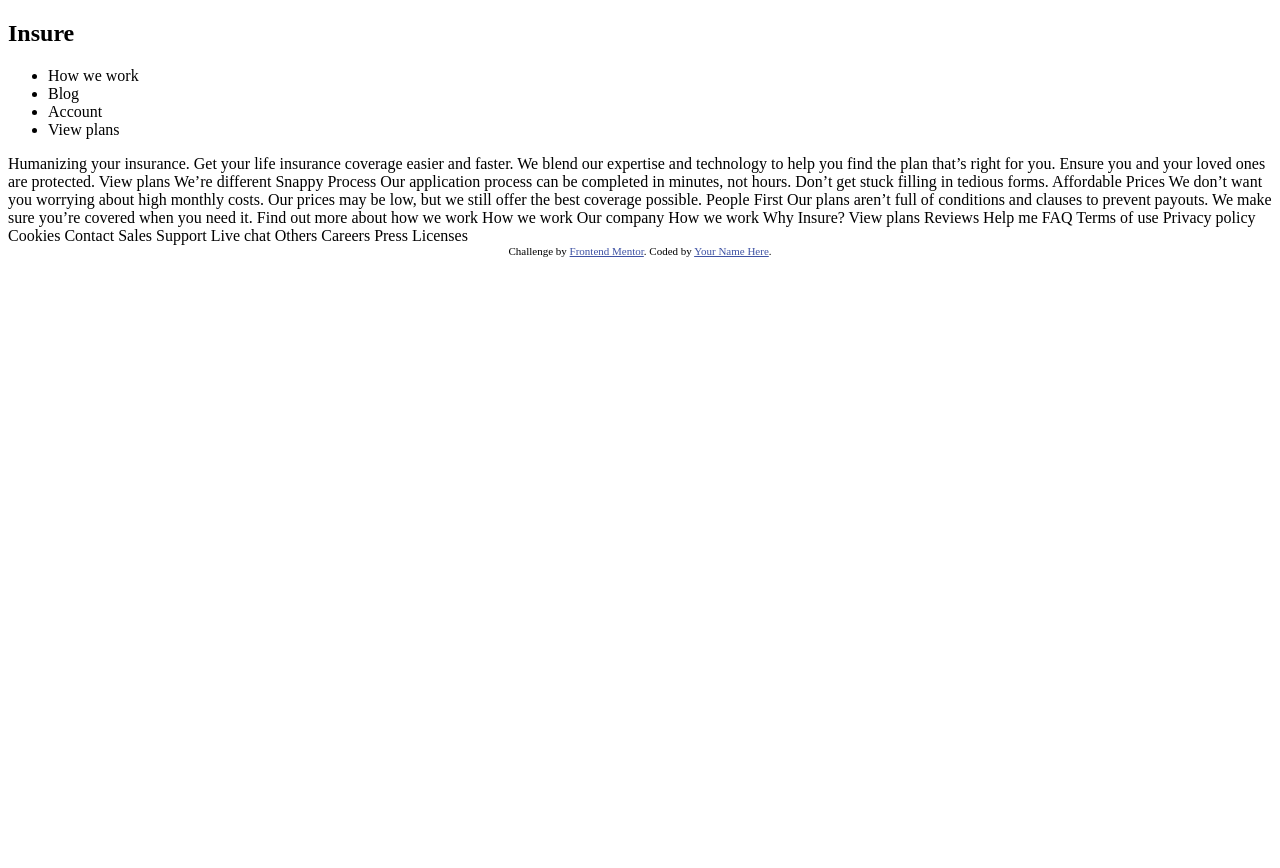
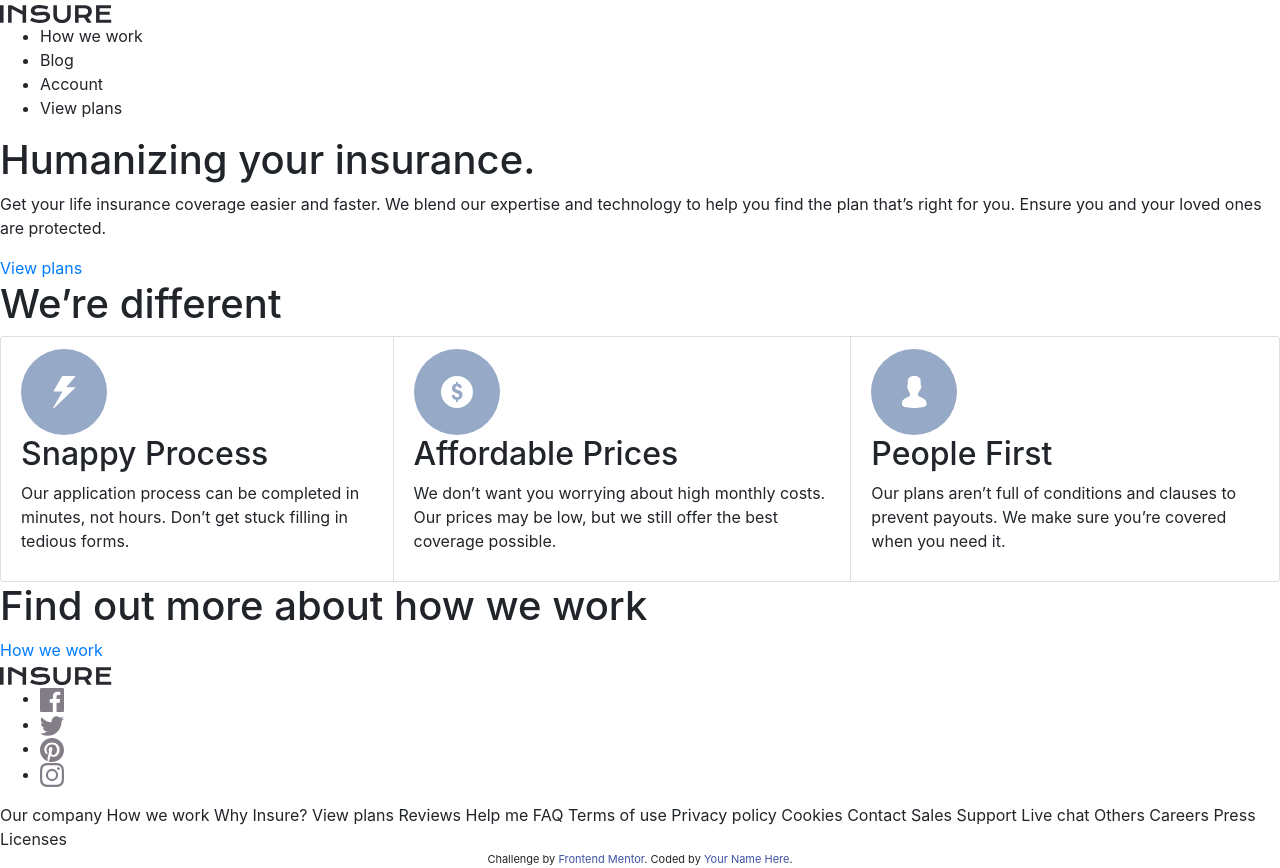
Before and after one commit to celfro/insure-landing-page, a plain HTML site: page index.html in a window 1280 px wide. Before the commit the page ends 800 px from the top, so only its background shows below. Drawn offline with nearby package versions, Linux system fonts and the light colour scheme.

Commit message:
structure content with HTML

```diff
--- a/index.html
+++ b/index.html
@@ -4,13 +4,14 @@
   <meta charset="UTF-8">
   <meta name="viewport" content="width=device-width, initial-scale=1.0"> <!-- displays site properly based on user's device -->
   <link rel="icon" type="image/png" sizes="32x32" href="./images/favicon-32x32.png">
+  <link rel="stylesheet" href="https://stackpath.bootstrapcdn.com/bootstrap/4.4.1/css/bootstrap.min.css" integrity="sha384-Vkoo8x4CGsO3+Hhxv8T/Q5PaXtkKtu6ug5TOeNV6gBiFeWPGFN9MuhOf23Q9Ifjh" crossorigin="anonymous">
   <link rel="stylesheet" href="style.css">
   <title>Frontend Mentor | Insure landing page</title>
 </head>
 <body>
-<section>
-  <h1>Insure</h1>
+  <section class="top-nav">
     <nav>
+      <img class="logo" src="/images/logo.svg" alt="logo">
       <ul>
         <li>How we work</li>
         <li>Blog</li>
@@ -19,37 +20,60 @@
       </ul>
     </nav>
   </section>
+  <section class="header">
+    <h1 class="main-heading">Humanizing your insurance.</h1>
+    <p class="main-paragraph">Get your life insurance coverage easier and faster. We blend our expertise
+      and technology to help you find the plan that’s right for you. Ensure you
+      and your loved ones are protected.</p>
+    <a href="#">View plans</a>
+  </section>
 
+  <section class="row-1">
+    <h1 class="main-header">We’re different</h1>
+      <ul class="list-group list-group-horizontal-sm">
+        <li class="list-group-item">
+          <img src="/images/icon-snappy-process.svg" alt="snappy-icon">
+          <h2 class="second-heading">Snappy Process</h2>
+          <p class="second-paragraph">Our application process can be completed in minutes, not hours. Don’t get
+          stuck filling in tedious forms.</p>
+        </li>
+        <li class="list-group-item">
+          <img src="/images/icon-affordable-prices.svg" alt="price-icon">
+          <h2 class="second-heading">Affordable Prices</h2>
+          <p class="second-paragraph">We don’t want you worrying about high monthly costs. Our prices may be low,
+          but we still offer the best coverage possible.</p>
+        </li>
+        <li class="list-group-item">
+          <img src="/images/icon-people-first.svg" alt="people-icon">
+          <h2 class="second-heading">People First</h2>
+          <p class="second-paragraph">Our plans aren’t full of conditions and clauses to prevent payouts. We make
+          sure you’re covered when you need it.</p>
+        </li>
+      </ul>
+  </section>
+  <section class="row-2">
+    <h1 class="main-heading">Find out more about how we work</h1>
+    <a href="#">How we work</a>
+  </section>
 
-  Humanizing your insurance.
+  <footer>
+    <img class="logo" src="/images/logo.svg" alt="logo">
+    <ul class="icons">
+      <li>
+        <img src="/images/icon-facebook.svg" alt="facebook">
+      </li>
+      <li>
+        <img src="/images/icon-twitter.svg" alt="twitter">
+      </li>
+      <li>
+        <img src="/images/icon-pinterest.svg" alt="pinterest">
+      </li>
+      <li>
+        <img src="/images/icon-instagram.svg" alt="instagram">
+      </li>
+    </ul>
 
-  Get your life insurance coverage easier and faster. We blend our expertise
-  and technology to help you find the plan that’s right for you. Ensure you
-  and your loved ones are protected.
-
-  View plans
-
-  We’re different
-
-  Snappy Process
-
-  Our application process can be completed in minutes, not hours. Don’t get
-  stuck filling in tedious forms.
-
-  Affordable Prices
-
-  We don’t want you worrying about high monthly costs. Our prices may be low,
-  but we still offer the best coverage possible.
-
-  People First
-
-  Our plans aren’t full of conditions and clauses to prevent payouts. We make
-  sure you’re covered when you need it.
-
-  Find out more about how we work
-
-  How we work
-
+  </footer>
     Our company
 
     How we work
@@ -81,5 +105,11 @@
       Challenge by <a href="https://www.frontendmentor.io?ref=challenge" target="_blank">Frontend Mentor</a>.
       Coded by <a href="#">Your Name Here</a>.
     </div>
+
+
+
+  <script src="https://code.jquery.com/jquery-3.4.1.slim.min.js" integrity="sha384-J6qa4849blE2+poT4WnyKhv5vZF5SrPo0iEjwBvKU7imGFAV0wwj1yYfoRSJoZ+n" crossorigin="anonymous"></script>
+  <script src="https://cdn.jsdelivr.net/npm/popper.js@1.16.0/dist/umd/popper.min.js" integrity="sha384-Q6E9RHvbIyZFJoft+2mJbHaEWldlvI9IOYy5n3zV9zzTtmI3UksdQRVvoxMfooAo" crossorigin="anonymous"></script>
+  <script src="https://stackpath.bootstrapcdn.com/bootstrap/4.4.1/js/bootstrap.min.js" integrity="sha384-wfSDF2E50Y2D1uUdj0O3uMBJnjuUD4Ih7YwaYd1iqfktj0Uod8GCExl3Og8ifwB6" crossorigin="anonymous"></script>
 </body>
 </html>
```
Lines whose indentation alone changed are shown as unchanged.
